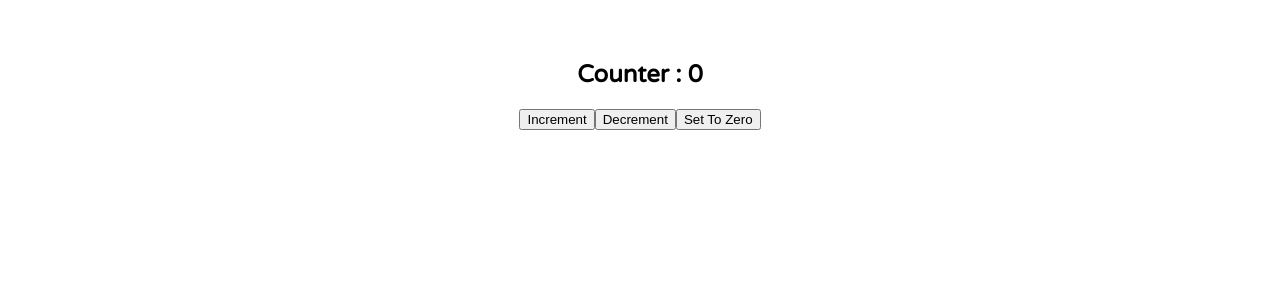
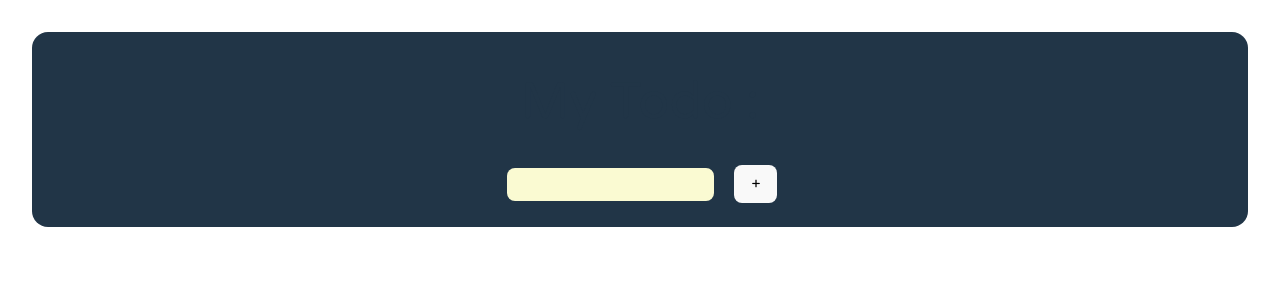
Before and after one commit to patelharsh9797/React_with_Pedro, a React (Vite) app: page / in a window 1280 px wide. Shown: the top 300 px of the page. Built offline with nearby package versions, Linux system fonts and the light colour scheme.

Commit message:
Simple CRUD TODO app with React

```diff
--- a/src/App.jsx
+++ b/src/App.jsx
@@ -1,4 +1,7 @@
 import styles from "./App.module.css";
+
+// TODO pages
+import CRUD from "./pages/CRUD";
 
 // TODO Components
 import JSX_Comp_Props from "./components/JSX_Comp_Props";
@@ -17,24 +20,28 @@ function App() {
       <Conditional_Rendering isGreen={true} /> */}
 
       {/* Working with the Lists
-      <Lists />*/}
+      <Lists /> */}
 
-      {/* States */}
-      <State />
+      {/* States
+      <State /> */}
+
+      {/* CRUD in react */}
+      <CRUD />
     </div>
   );
 }
 
 // TODO Custom Component
+// props = { salary, position, company, ... };
 // const JOB = ({ salary, position, company, xyz }) => {
-const JOB = (props) => {
-  return (
-    <div>
-      <h1>{props.salary}</h1>
-      <h2>{props.position}</h2>
-      <h3>{props.company}</h3>
-    </div>
-  );
-};
+// const JOB = (props) => {
+//   return (
+//     <div>
+//       <h1>{props.salary}</h1>
+//       <h2>{props.position}</h2>
+//       <h3>{props.company}</h3>
+//     </div>
+//   );
+// };
 
 export default App;
--- /dev/null
+++ b/src/index.css
@@ -0,0 +1,130 @@
+:root {
+  font-family: Inter, Avenir, Helvetica, Arial, sans-serif;
+  font-size: 16px;
+  line-height: 24px;
+  font-weight: 400;
+
+  color-scheme: light dark;
+  color: rgba(255, 255, 255, 0.87);
+  background-color: #242424;
+
+  font-synthesis: none;
+  text-rendering: optimizeLegibility;
+  -webkit-font-smoothing: antialiased;
+  -moz-osx-font-smoothing: grayscale;
+  -webkit-text-size-adjust: 100%;
+}
+
+a {
+  font-weight: 500;
+  color: #646cff;
+  text-decoration: inherit;
+}
+
+a:hover {
+  color: #535bf2;
+}
+
+body {
+  margin: 0;
+  /* display: flex;
+  place-items: center; */
+  /* min-width: 320px; */
+  /* min-height: 100vh; */
+}
+
+h1 {
+  font-size: 3.2em;
+  line-height: 1.1;
+}
+
+button {
+  border-radius: 8px;
+  border: 1px solid transparent;
+  padding: 0.5em 1em;
+  font-size: 1em;
+  font-weight: 500;
+  font-family: inherit;
+  background-color: #1a1a1a;
+  cursor: pointer;
+  transition: border-color 0.25s;
+  margin-inline: .25rem;
+}
+
+button:hover {
+  border-color: #646cff;
+}
+
+button:focus,
+button:focus-visible {
+  outline: 4px auto -webkit-focus-ring-color;
+}
+
+form {
+  margin-block: 1rem;
+}
+
+input {
+  border-radius: 8px;
+  background-color: lightgoldenrodyellow;
+  color: #1a1a1a;
+  outline: none;
+  border: 2px solid transparent;
+  padding: 0.5em 1em;
+  margin-inline: .5rem;
+}
+
+input:focus-within {
+  border-color: #242424;
+}
+
+.addTask {
+  padding-block: .5rem;
+  border-radius: 16px;
+  background-color: #747bff;
+  background-color: #213547;
+
+}
+
+.showTask {
+  padding-block: 1rem;
+  display: flex;
+  flex-direction: column;
+  justify-content: center;
+  align-items: center;
+  gap: 1rem;
+}
+
+.todo {
+  display: flex;
+  align-items: center;
+  gap: .5rem;
+  border-radius: 8px;
+  padding: .5rem .75rem;
+  background-color: #213547;
+}
+
+.removeBtn {
+  background-color: #1a1a1a;
+}
+
+hr {
+  border: 1px solid #535bf2;
+
+  /* opacity: .75; */
+}
+
+@media (prefers-color-scheme: light) {
+  :root {
+    color: #213547;
+    background-color: #ffffff;
+  }
+
+  a:hover {
+    color: #747bff;
+  }
+
+  button {
+    background-color: #f9f9f9;
+  }
+}
--- a/src/main.jsx
+++ b/src/main.jsx
@@ -1,6 +1,7 @@
 import React from "react";
 import ReactDOM from "react-dom/client";
 import App from "./App";
+import "./index.css";
 
 ReactDOM.createRoot(document.getElementById("root")).render(
   <React.StrictMode>
--- /dev/null
+++ b/src/pages/CRUD.jsx
@@ -0,0 +1,96 @@
+import React, { useState } from "react";
+
+const CRUD = () => {
+  const [inputValue, setInputValue] = useState("");
+  const [todoList, setTodoList] = useState([]);
+
+  const SubmitHandler = (e) => {
+    e.preventDefault();
+
+    // setTodoList((prev) => [...prev, inputValue]);
+
+    if (inputValue !== "")
+      setTodoList([
+        ...todoList,
+        {
+          id: todoList.length > 0 ? todoList[todoList.length - 1].id + 1 : 1,
+          taskName: inputValue,
+          isCompleted: false,
+        },
+      ]);
+
+    setInputValue("");
+  };
+
+  const deleteTodo = (id) => {
+    setTodoList(todoList.filter((t) => t.id != id));
+  };
+
+  const completeTask = (id) => {
+    // setTodoList(
+    //   todoList.map((todo) => {
+    //     if (todo.id === id) {
+    //       return { ...todo, isCompleted: true };
+    //     } else {
+    //       return todo;
+    //     }
+    //   })
+    // );
+
+    setTodoList(
+      todoList.map((todo) =>
+        todo.id === id ? { ...todo, isCompleted: true } : todo
+      )
+    );
+  };
+
+  return (
+    <div className="CRUD_app">
+      <div className="addTask">
+        <h1>My Todo :</h1>
+        <form onSubmit={SubmitHandler}>
+          <input
+            type="text"
+            name="inputTask"
+            id="inputTask"
+            value={inputValue}
+            onChange={(e) => setInputValue(e.target.value)}
+          />
+          &nbsp;&nbsp;
+          <button type="submit">+</button>
+        </form>
+      </div>
+      <div className="showTask">
+        {todoList.length > 0 &&
+          todoList.map((todo) => (
+            <Todo
+              key={todo.id}
+              todo={todo}
+              deleteTodo={deleteTodo}
+              completeTask={completeTask}
+            />
+          ))}
+      </div>
+    </div>
+  );
+};
+
+// TODO custom component for todo
+const Todo = ({ deleteTodo, completeTask, todo }) => {
+  return (
+    <div className="todo">
+      <span style={{ color: todo.isCompleted ? "green" : "white" }}>
+        {todo.taskName}
+      </span>
+
+      <button className="removeBtn" onClick={() => completeTask(todo.id)}>
+        &#10003;
+      </button>
+      <button className="removeBtn" onClick={() => deleteTodo(todo.id)}>
+        -
+      </button>
+    </div>
+  );
+};
+
+export default CRUD;
```
